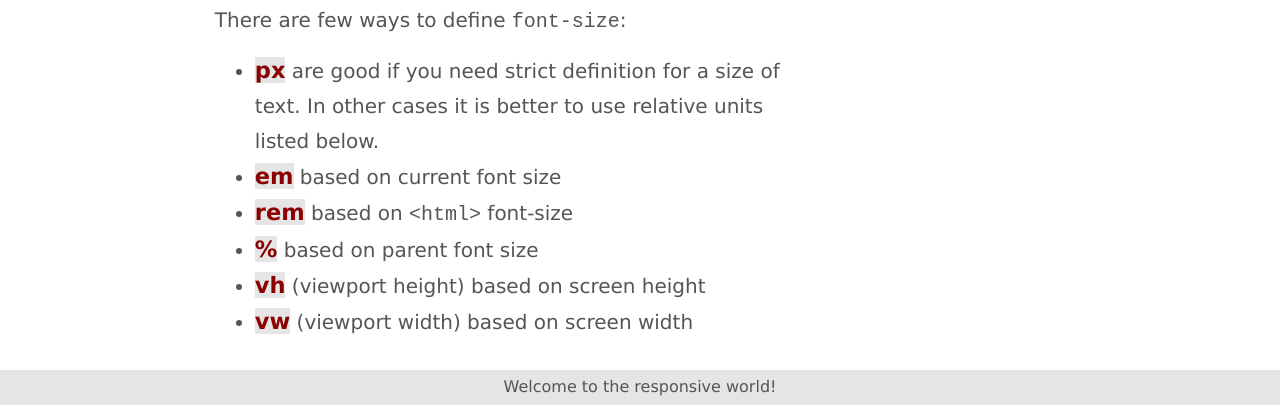
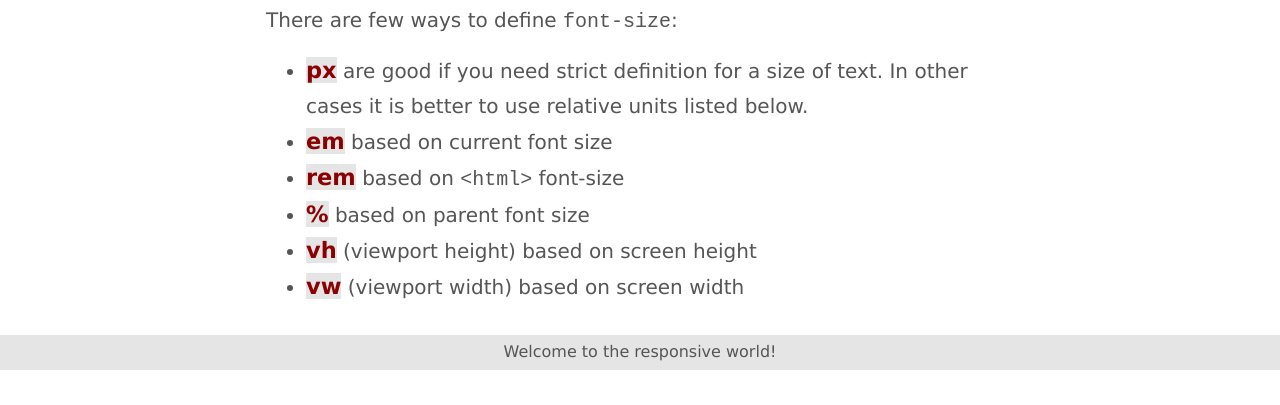
Before and after one commit to AlekseyRD88/Lesson22Task4, a plain HTML site: page index.html in a window 1280 px wide. Shown: the part 585-990 px from the top of the page. After the commit the page ends 955 px from the top, so only its background shows below. Drawn offline with nearby package versions, Linux system fonts and the light colour scheme.

Commit message:
newmessage

```diff
--- a/index.html
+++ b/index.html
@@ -10,7 +10,6 @@
       <h1>Responsive website</h1>
     </header>
     <main class="main">
-      <section class="wrapper">
       <nav class="navigation">
         <ul class="nav-list">
           <li class="nav-list-item"><a class="nav-list-link" href="#">Responsive images</a></li>
@@ -35,7 +34,6 @@
           <li><span class="css-units">vw</span> (viewport width) based on screen width</li>
         </ul>
       </section>
-      </section>
       <aside class="news">
         <h2>Not a news</h2>
         <p>A web page should look good on any device!</p>
--- a/styles.css
+++ b/styles.css
@@ -101,7 +101,7 @@ picture {
       width: 100%;
    }
 }
-@media screen and (min-width: 600px) and (max-width: 1199px) {
+/*@media screen and (min-width: 600px) and (max-width: 1199px) {
    main {
       display: flex;
       flex-direction: column;
@@ -119,4 +119,4 @@ picture {
    .news {
       width: 100%;
    }
-}
+}*/
```
Lines whose indentation alone changed are shown as unchanged.
